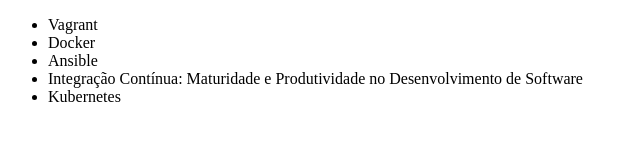
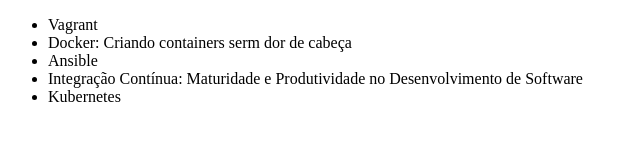
Before and after one commit to onurb2500/alura-git, a plain HTML site: page index.html in a window 1280 px wide. Shown: the whole page, without its empty margins (0-640 px from the left). Drawn offline with Linux system fonts and the light colour scheme.

Commit message:
Atualizandi nome do item docker

```diff
--- a/index.html
+++ b/index.html
@@ -7,7 +7,7 @@
 <body>
     <ul>
         <li>Vagrant</li>
-        <li>Docker</li>
+        <li>Docker: Criando containers serm dor de cabeça</li>
         <li>Ansible</li>
         <li>Integração Contínua: Maturidade e Produtividade no Desenvolvimento de Software</li>
         <li>Kubernetes</li>
```
